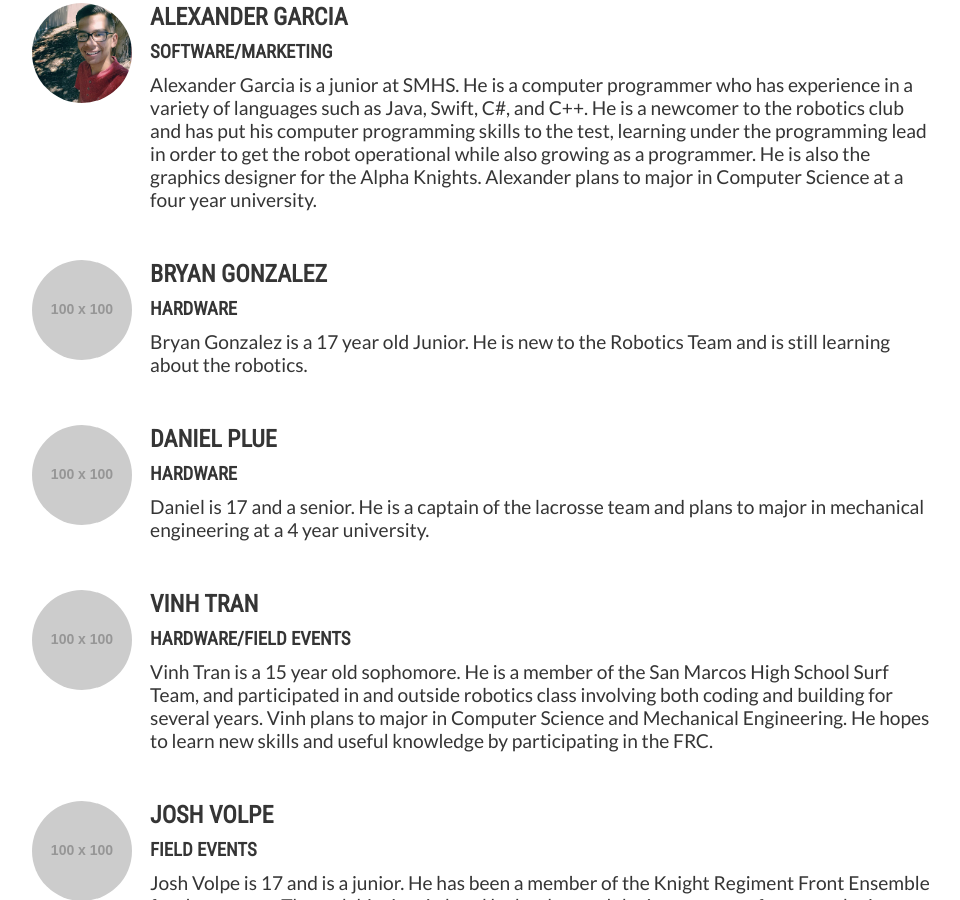
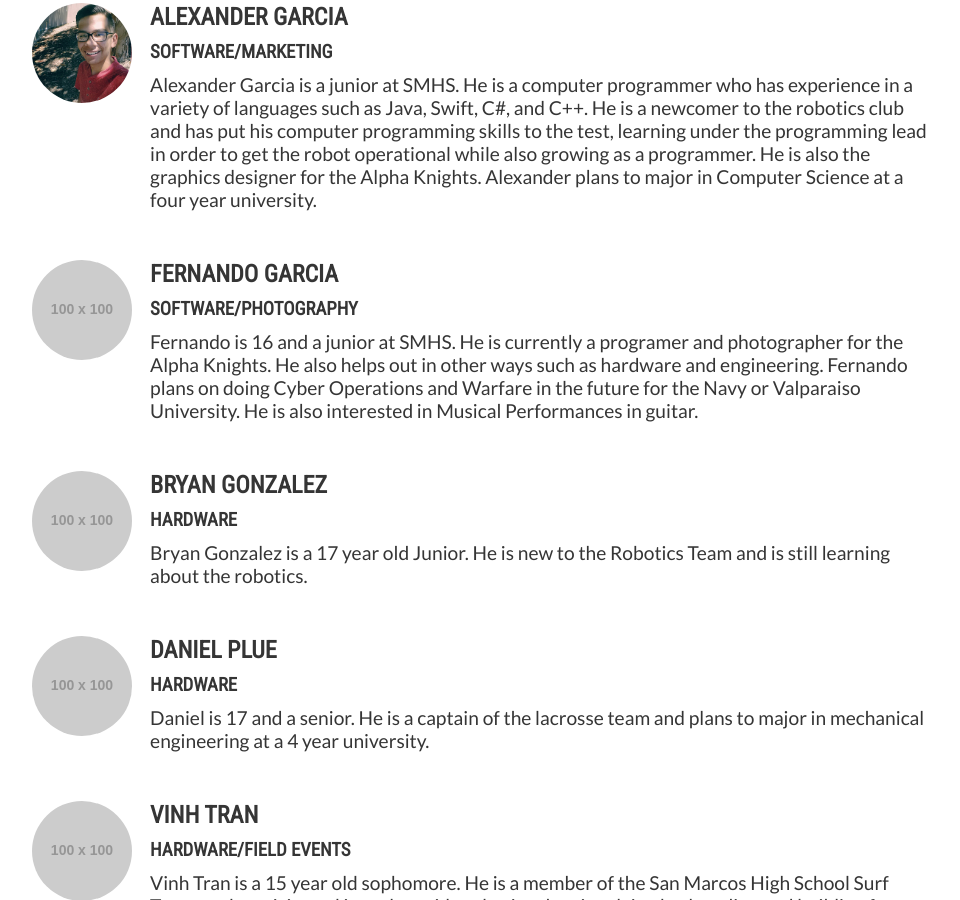
Before and after one commit to AlphaKnights/alphaknights.github.io, a Jekyll site: the page built from index.html, in a window 1280 px wide and 900 px high, scrolled down 3617 px. Shown: the whole window, without its empty margins (158-1118 px from the left). Built offline with Jekyll 4.4.1, drawn with Linux system fonts in a browser that asks for light colours.

Commit message:
fernandobio

```diff
--- a/index.html
+++ b/index.html
@@ -152,6 +152,17 @@ layout: hero
       </div>
     </div>
 
+    <div class="profile wow fadeInDown" id="team/fernando">
+      <div class="profile-picture" style="background-image: url(https://placehold.it/100x100?text=FG)"></div>
+      <div class="profile-content">
+        <h2>Fernando Garcia</h2>
+        <h3>Software/Photography</h3>
+        <p>
+          Fernando is 16 and a junior at SMHS. He is currently a programer and photographer for the Alpha Knights. He also helps out in other ways such as hardware and engineering. Fernando plans on doing Cyber Operations and Warfare in the future for the Navy or Valparaiso University. He is also interested in Musical Performances in guitar.
+        </p>
+      </div>
+    </div>
+
     <div class="profile wow fadeInDown" id="team/bryan">
       <div class="profile-picture" style="background-image: url(https://placehold.it/100x100?text=BG)"></div>
       <div class="profile-content">
```
